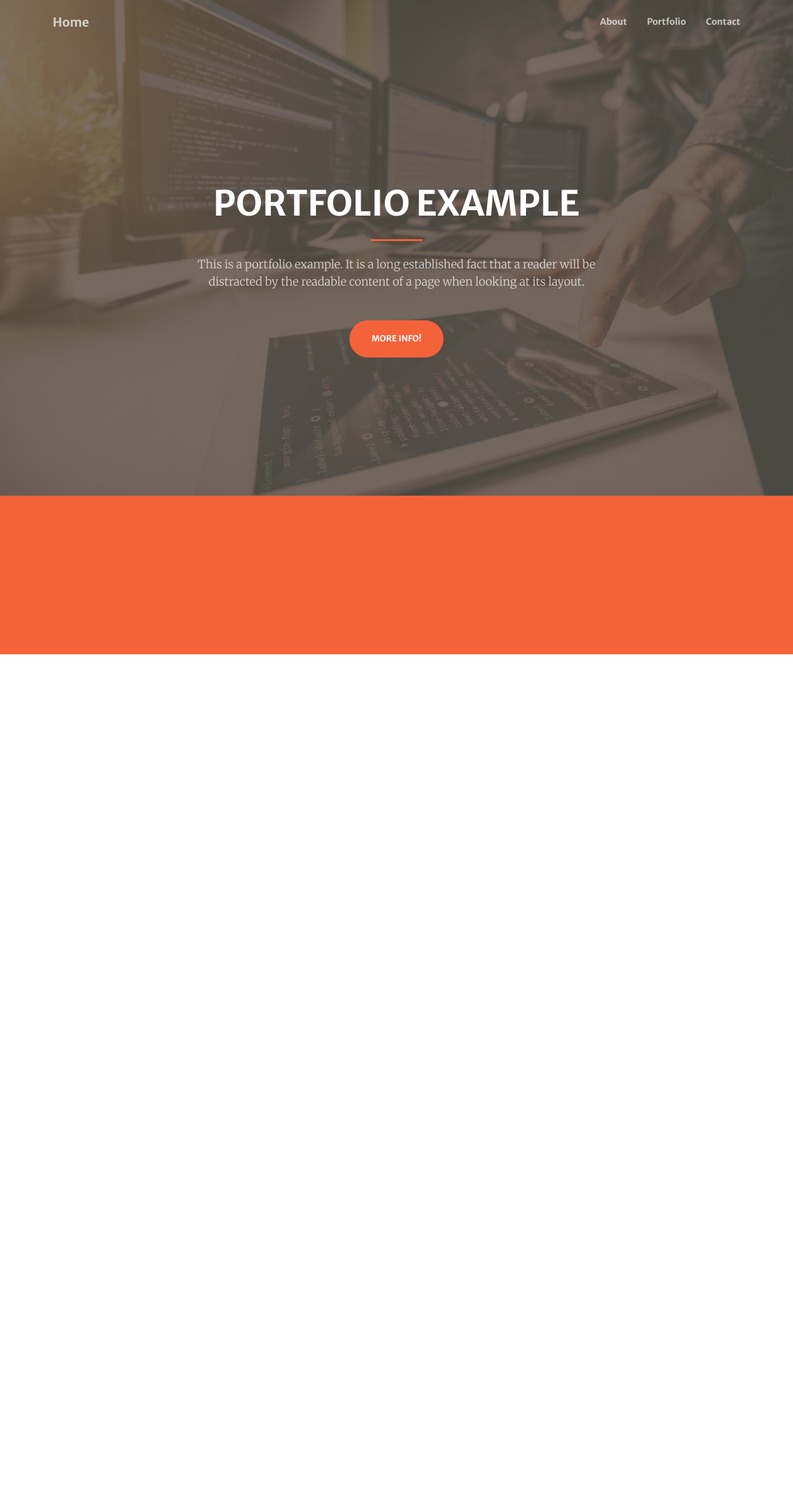
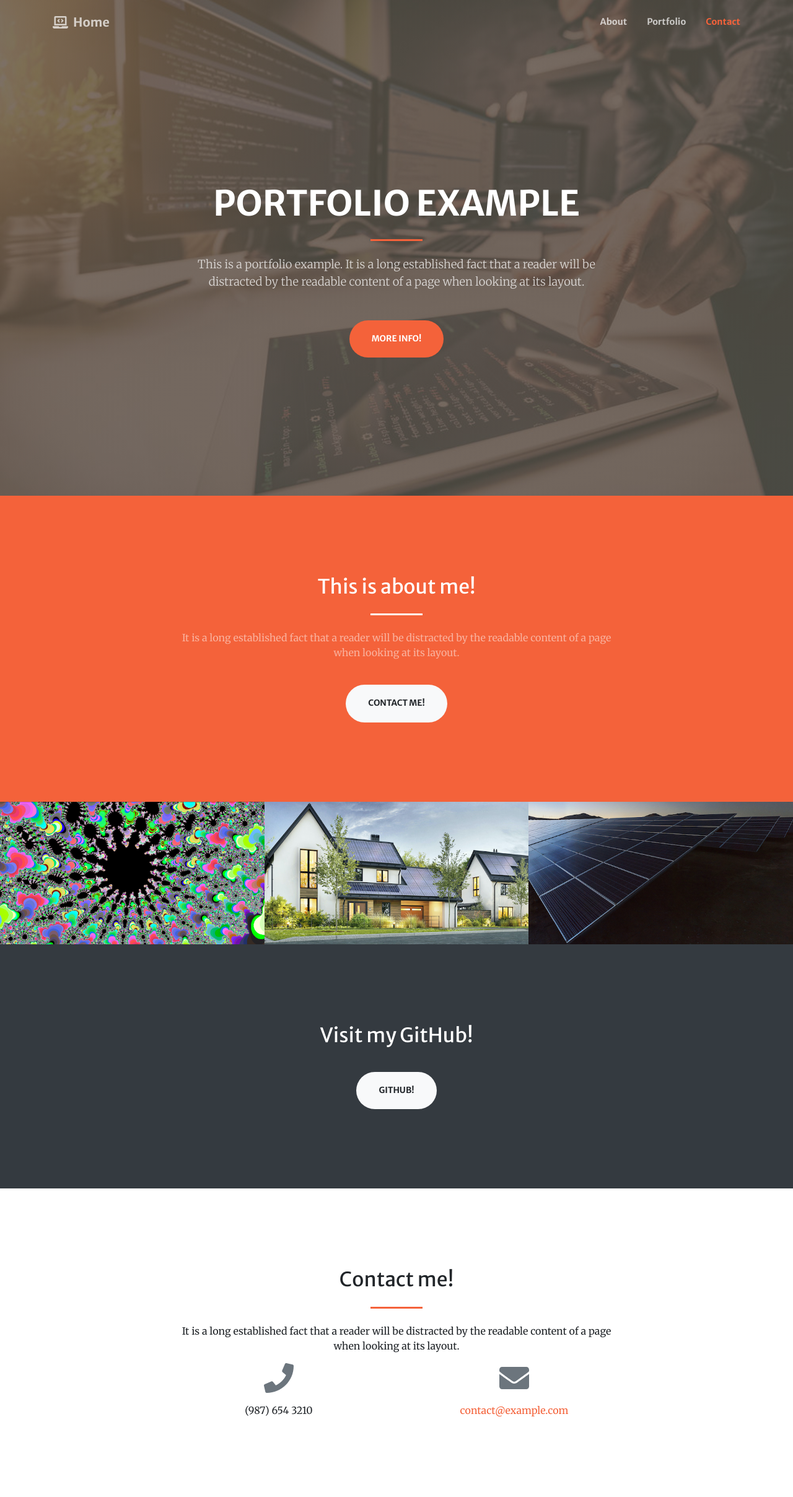
Before and after one commit to callanbr/portfolioExample, a plain HTML site: page index.html in a window 1280 px wide. Shown: the whole page at 62% size. Before the commit the page ends 1056 px from the top, so only its background shows below. Drawn offline with nearby package versions, Linux system fonts and the light colour scheme.

Commit message:
finished example

```diff
--- a/index.html
+++ b/index.html
@@ -30,8 +30,21 @@
          id="mainNav"
       >
          <div class="container">
-            <a class="navbar-brand" href="#page-top">Home</a>
-            <div class="collapse navbar-collapse">
+            <a class="navbar-brand" href="#page-top"
+               ><i class="fas fa-laptop-code mr-2"></i>Home</a
+            >
+            <button
+               class="navbar-toggler navbar-toggler-right"
+               type="button"
+               data-toggle="collapse"
+               data-target="#navbarResponsive"
+               aria-controls="navbarResponsive"
+               aria-expanded="false"
+               aria-label="Navigation"
+            >
+               <span class="navbar-toggler-icon"></span>
+            </button>
+            <div class="collapse navbar-collapse" id="navbarResponsive">
                <ul class="navbar-nav ml-auto">
                   <li class="nav-item">
                      <a class="nav-link js-scroll-trigger" href="#about"
@@ -73,14 +86,112 @@
                   <a
                      class="btn btn-primary btn-xl text-white js-scroll-trigger"
                      href="#about"
-                     >More info!</a
+                  >
+                     More info!</a
                   >
                </div>
             </div>
          </div>
       </header>
 
-      <section class="page-section bg-primary" id="about"></section>
+      <section class="page-section bg-primary" id="about">
+         <div class="container">
+            <div class="row justify-content-center">
+               <div class="col-lg-8 text-center">
+                  <h2 class="text-white mt-0">This is about me!</h2>
+                  <hr class="divider light my-4" />
+                  <p class="text-white-50 mb-4">
+                     It is a long established fact that a reader will be
+                     distracted by the readable content of a page when looking
+                     at its layout.
+                  </p>
+                  <a
+                     class="btn btn-light btn-xl js-scroll-trigger mt-3"
+                     href="#contact"
+                     >Contact me!</a
+                  >
+               </div>
+            </div>
+         </div>
+      </section>
+
+      <section id="portfolio">
+         <div class="container-fluid p-0">
+            <div class="row no-gutters">
+               <div class="col-lg-4 cols-sm-6">
+                  <a class="portfolio-box" href="img/portfolio1.png">
+                     <img class="img-fluid" src="img/portfolio1.png" />
+                     <div class="portfolio-box-caption">
+                        <div class="project-category text-white-50">
+                           A short description
+                        </div>
+                        <div class="project-name">Project Name</div>
+                     </div>
+                  </a>
+               </div>
+               <div class="col-lg-4 cols-sm-6">
+                  <a class="portfolio-box" href="img/portfolio2.jpeg">
+                     <img class="img-fluid" src="img/portfolio2.jpeg" />
+                     <div class="portfolio-box-caption">
+                        <div class="project-category text-white-50">
+                           A short description
+                        </div>
+                        <div class="project-name">Project Name</div>
+                     </div>
+                  </a>
+               </div>
+               <div class="col-lg-4 cols-sm-6">
+                  <a class="portfolio-box" href="img/portfolio3.jpg">
+                     <img class="img-fluid" src="img/portfolio3.jpg" />
+                     <div class="portfolio-box-caption">
+                        <div class="project-category text-white-50">
+                           A short description
+                        </div>
+                        <div class="project-name">Project Name</div>
+                     </div>
+                  </a>
+               </div>
+            </div>
+         </div>
+      </section>
+      <section class="page-section bg-dark text-white">
+         <div class="container text-center">
+            <h2 class="mb-4">Visit my GitHub!</h2>
+            <a
+               class="btn btn-light btn-xl js-scroll-trigger mt-3"
+               href="https://github.com/callanbr"
+               target="_blank"
+               >GitHub!</a
+            >
+         </div>
+      </section>
+      <section class="page-section" id="contact">
+         <div class="container">
+            <div class="row justify-content-center">
+               <div class="col-lg-8 text-center">
+                  <h2 class="mt-0">Contact me!</h2>
+                  <hr class="divider my-4" />
+                  <p class="">
+                     It is a long established fact that a reader will be
+                     distracted by the readable content of a page when looking
+                     at its layout.
+                  </p>
+               </div>
+            </div>
+            <div class="row">
+               <div class="col-lg-4 ml-auto text-center">
+                  <i class="fas fa-phone fa-3x mb-3 text-muted"></i>
+                  <div>(987) 654 3210</div>
+               </div>
+               <div class="col-lg-4 mr-auto text-center">
+                  <i class="fas fa-envelope fa-3x mb-3 text-muted"></i>
+                  <a class="d-block" href="mailto:contact@example.com"
+                     >contact@example.com</a
+                  >
+               </div>
+            </div>
+         </div>
+      </section>
 
       <script src="https://cdnjs.cloudflare.com/ajax/libs/jquery/3.5.1/jquery.min.js"></script>
       <script src="https://stackpath.bootstrapcdn.com/bootstrap/4.5.0/js/bootstrap.bundle.min.js"></script>
--- a/script.js
+++ b/script.js
@@ -0,0 +1,70 @@
+/*!
+ * Bootstrap
+ */
+(function ($) {
+   'use strict'; // Start of use strict
+
+   // Smooth scrolling using jQuery easing
+   $('a.js-scroll-trigger[href*="#"]:not([href="#"])').click(function () {
+      if (
+         location.pathname.replace(/^\//, '') ==
+            this.pathname.replace(/^\//, '') &&
+         location.hostname == this.hostname
+      ) {
+         var target = $(this.hash);
+         target = target.length
+            ? target
+            : $('[name=' + this.hash.slice(1) + ']');
+         if (target.length) {
+            $('html, body').animate(
+               {
+                  scrollTop: target.offset().top - 72,
+               },
+               1000,
+               'easeInOutExpo'
+            );
+            return false;
+         }
+      }
+   });
+
+   // Closes responsive menu when a scroll trigger link is clicked
+   $('.js-scroll-trigger').click(function () {
+      $('.navbar-collapse').collapse('hide');
+   });
+
+   // Activate scrollspy to add active class to navbar items on scroll
+   $('body').scrollspy({
+      target: '#mainNav',
+      offset: 75,
+   });
+
+   // Collapse Navbar
+   var navbarCollapse = function () {
+      if ($('#mainNav').offset().top > 100) {
+         $('#mainNav').addClass('navbar-scrolled');
+      } else {
+         $('#mainNav').removeClass('navbar-scrolled');
+      }
+   };
+   // Collapse now if page is not at top
+   navbarCollapse();
+   // Collapse the navbar when page is scrolled
+   $(window).scroll(navbarCollapse);
+
+   // Magnific popup calls
+   $('#portfolio').magnificPopup({
+      delegate: 'a',
+      type: 'image',
+      tLoading: 'Loading image #%curr%...',
+      mainClass: 'mfp-img-mobile',
+      gallery: {
+         enabled: true,
+         navigateByImgClick: true,
+         preload: [0, 1],
+      },
+      image: {
+         tError: '<a href="%url%">The image #%curr%</a> could not be loaded.',
+      },
+   });
+})(jQuery); // End of use strict
```
Also changed, not shown: img/portfolio1.png (added), img/portfolio2.jpeg (added), img/portfolio3.jpg (added), 1 other file.
